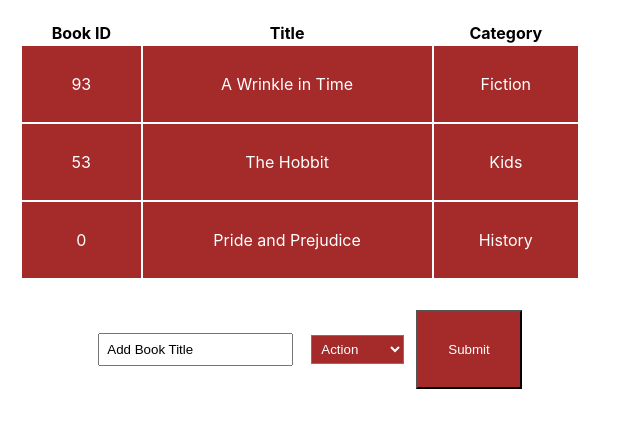
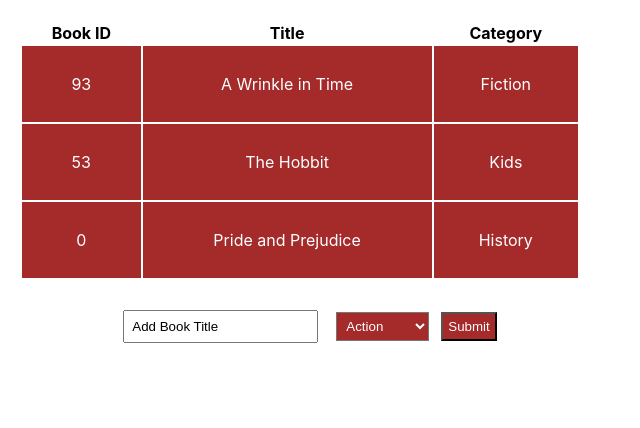
Before and after one commit to ampaire/BookStore, a React (Create React App) app: page / in a window 1280 px wide. Shown: the top 428 px of the page, without its empty margins (0-640 px from the left). Built offline with nearby package versions, Linux system fonts and the light colour scheme.

Commit message:
Fix the button size

```diff
--- a/src/index.css
+++ b/src/index.css
@@ -28,5 +28,5 @@ code {
 button {
   background-color: brown;
   color: white;
-  padding: 5%;
+  padding: 5px;
 }
```
